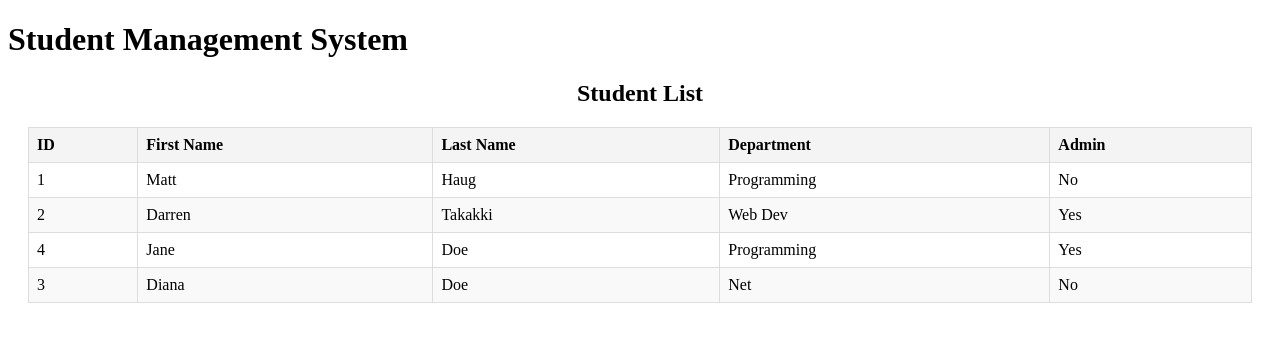
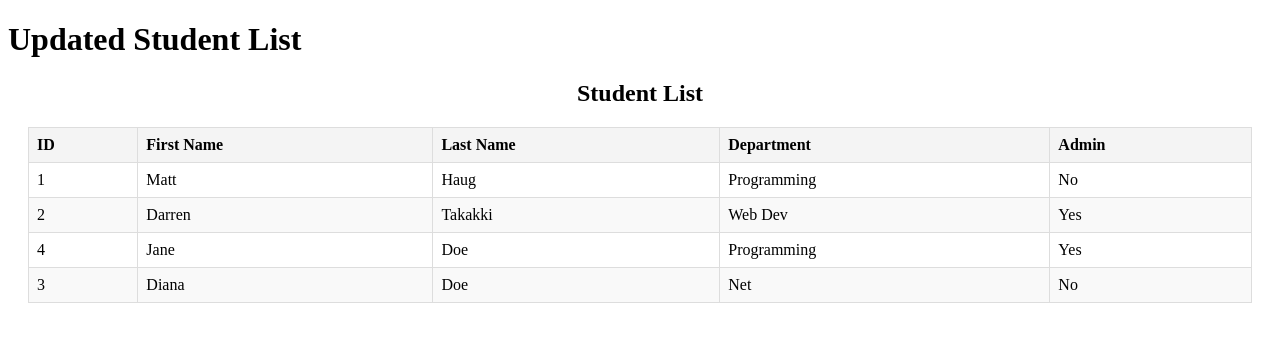
Before and after one commit to nanod24/Angular-Hm-Project, an Angular app: page / in a window 1280 px wide. Shown: the top 342 px of the page. Built offline with nearby package versions, Linux system fonts and the light colour scheme.

Commit message:
Update app.component.ts

```diff
--- a/src/app/app.component.ts
+++ b/src/app/app.component.ts
@@ -12,7 +12,7 @@ import {StudentListComponent} from "./student-list/student-list.component";
   styleUrl: './app.component.scss'
 })
 export class AppComponent {
-  title= 'Student Management System';
+  title= 'Updated Student List';
 
 
 
```
